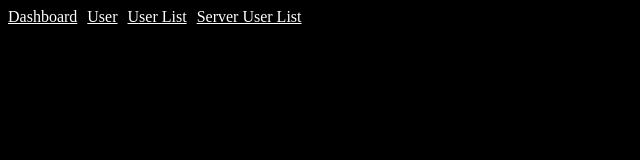
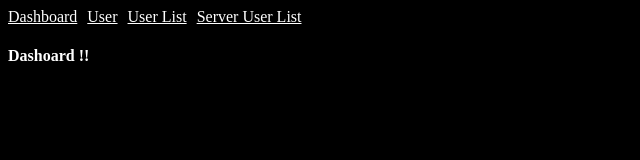
Before and after one commit to Saif-Ali-Warsi/react-experiments, a React (Vite) app: page /dashboard in a window 1280 px wide. Shown: the top 160 px of the page, without its empty margins (0-640 px from the left). Built offline with nearby package versions, Linux system fonts and the light colour scheme.

Commit message:
navbar prop drilling issue fix not done

```diff
--- a/src/App.jsx
+++ b/src/App.jsx
@@ -4,14 +4,17 @@ import Navbar from "./components/navbar/NavBar";
 import UserPage from "./pages/UserPage";
 import UserList from "./pages/UserList";
 import ServerUsers from "./pages/ServerUsers";
+import Dashboard from "./pages/Dashboard";
 
 function App() {
+
   return (
     <>
       <BrowserRouter>
         <Navbar></Navbar>
         <Routes>
           <Route path="/" element={<HomePage />} />
+          <Route path="dashboard" element={<Dashboard />} />
           <Route path="user-page" element={<UserPage />} />
           <Route path="user-list" element={<UserList />} />
           <Route path="server-user-list" element={<ServerUsers />} />
--- a/src/pages/Dashboard.jsx
+++ b/src/pages/Dashboard.jsx
@@ -5,7 +5,7 @@ function Dashboard({propDrillData}) {
     <>
       <h4>Dashoard !!</h4>
 
-      <SideBar propDrillData={propDrillData}></SideBar>
+      {/* <SideBar propDrillData={propDrillData}></SideBar> */}
     </>
   );
 }
```
